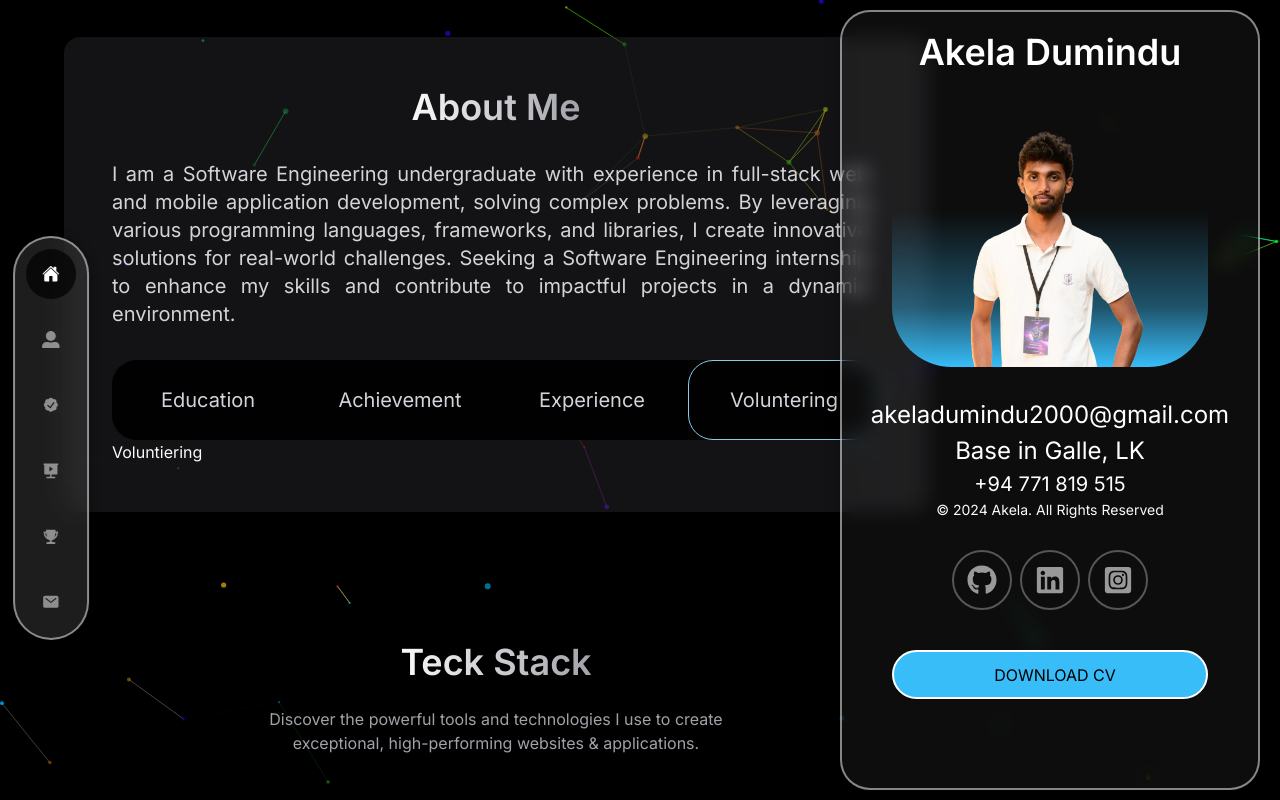
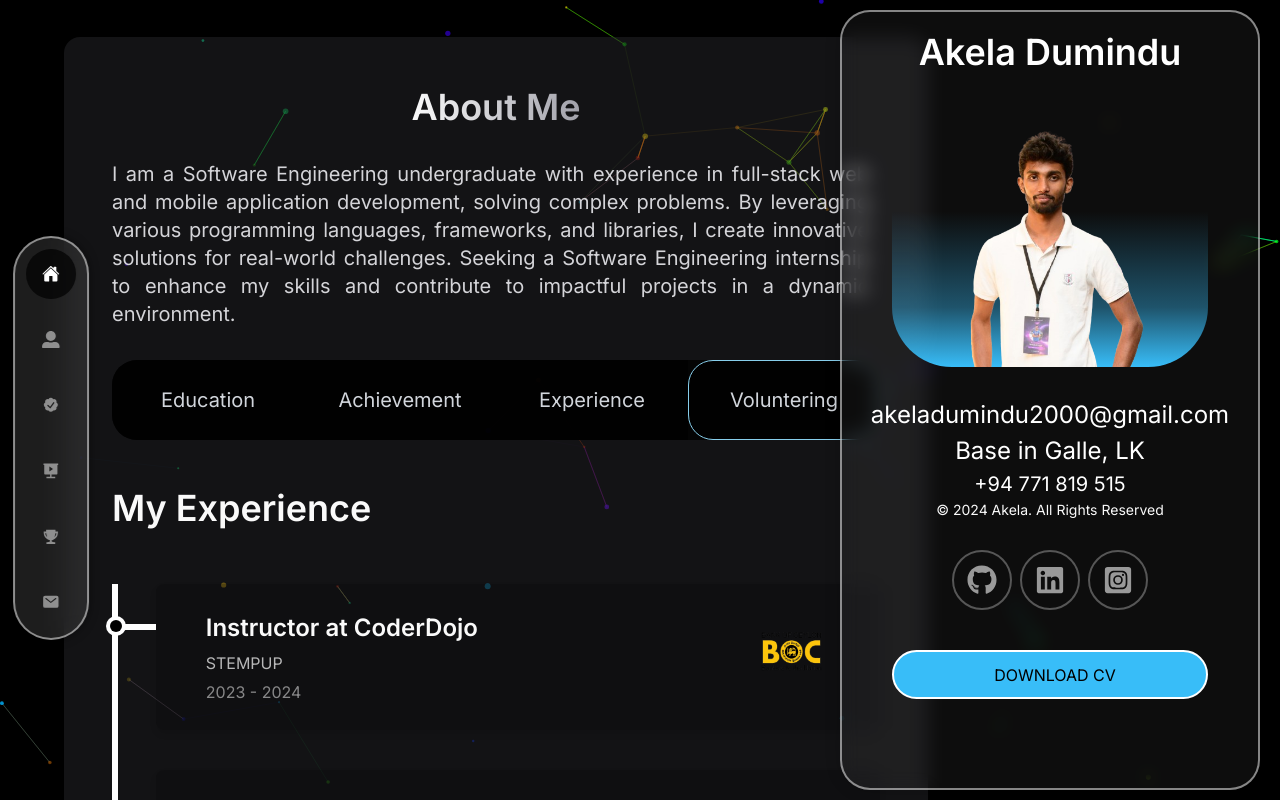
Before and after one commit to AkelaDumindu/my_portfolio, a React (Vite) app: page / in a window 1280 px wide. Both pictures are taken after a click on the item "Voluntering". Shown: the part 807-1607 px from the top of the page. Built offline with nearby package versions, Linux system fonts and the light colour scheme.

Commit message:
created volunteering section

```diff
--- a/src/components/about/Volunteering.jsx
+++ b/src/components/about/Volunteering.jsx
@@ -1,8 +1,54 @@
 import React from 'react'
+import {motion} from "framer-motion"
+import ResumeCard from "./ResumeCard";
+import './resumeCard.css';
 
 const Volunteering = () => {
   return (
-    <div>Voluntiering</div>
+    <motion.div
+    initial={{ opacity: 0 }}
+    animate={{ opacity: 1, transition: { duration: 0.5 } }}
+    className="py-12 font-titleFont flex gap-20 w-full"
+  >
+    <div className="w-full">
+      <div className="flex flex-col gap-4">
+
+        <h2 className="text-4xl font-bold">My Experience</h2>
+      </div>
+      <div className="timeline-container">
+        <ResumeCard
+          title="Instructor at CoderDojo"
+          subTitle="STEMPUP"
+          year="2023 - 2024"
+          logo="../images/resumeImages/boc_logo.png"
+        />
+
+      <ResumeCard
+          title=" Organizing Committee Program Team Memeber"
+          subTitle=" IEEE Careerforge"
+          year="2023"
+          logo="../images/resumeImages/boc_logo.png"
+        />
+
+      <ResumeCard
+          title="Active Member"
+          subTitle="Society of Computer Sciences - SUSL"
+          year="2023 - Present"
+          logo="../images/resumeImages/boc_logo.png"
+        />
+
+      <ResumeCard
+          title="Member"
+          subTitle="ZeroPlastic Student Branch SUSL"
+          year="2022 - 2023"
+          logo="../images/resumeImages/boc_logo.png"
+        />
+
+      </div>
+    </div>
+
+
+  </motion.div>
   )
 }
 
```
